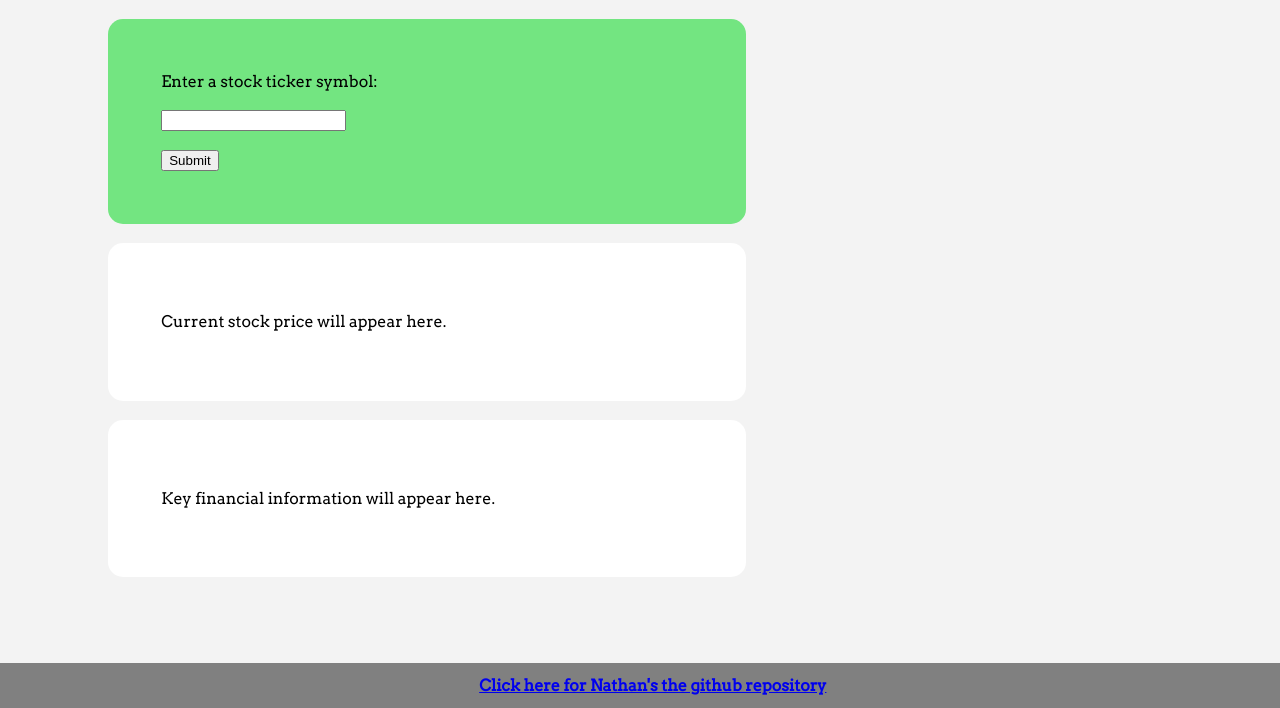
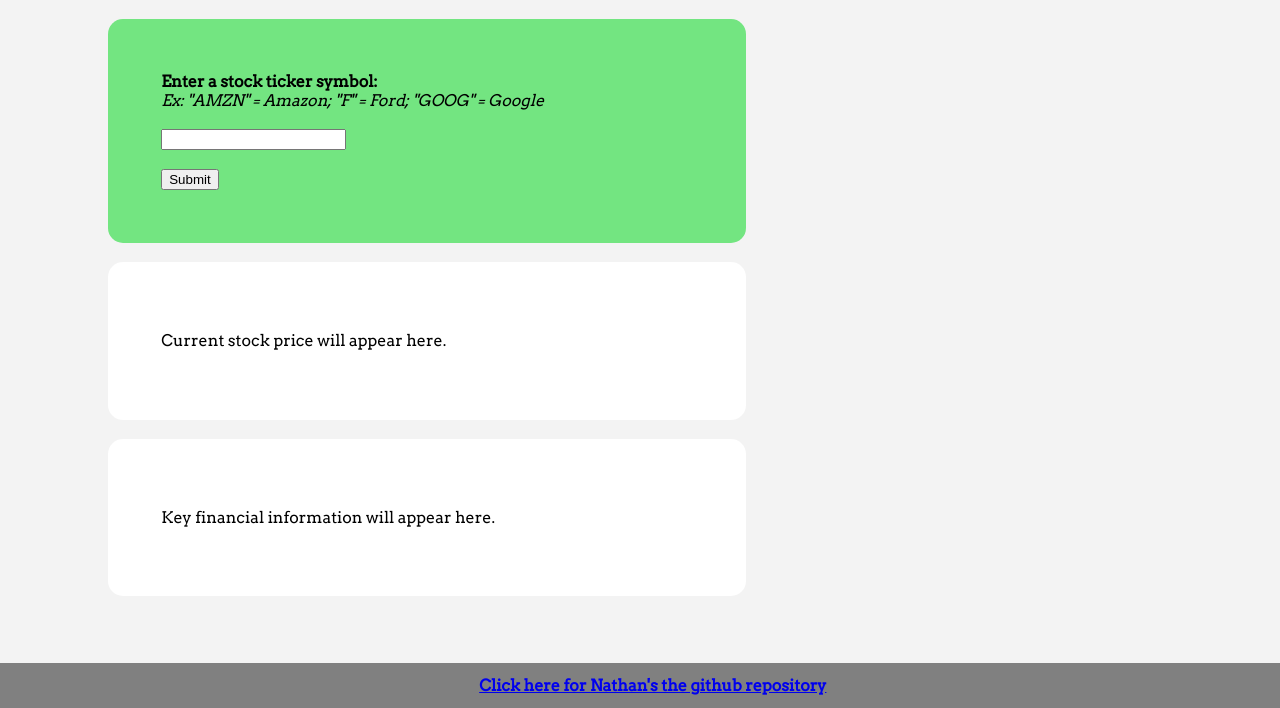
Before and after one commit to nathantannerallen/cp2, a plain HTML site: page index.html in a window 1280 px wide. Shown: the part 92-800 px from the top of the page. Drawn offline with nearby package versions, Linux system fonts and the light colour scheme.

Commit message:
made final changes

```diff
--- a/index.html
+++ b/index.html
@@ -13,7 +13,7 @@
   <h1>Stock Price App</h1>
   <div class="inputForm">
     <form>
-      <label>Enter a stock ticker symbol:</label><br><br>
+      <label><b>Enter a stock ticker symbol:</b><br><i>Ex: "AMZN" = Amazon; "F" = Ford; "GOOG" = Google</i></label><br><br>
       <input id="stockInput" type="text"></input><br/><br>
       <input id="stockSubmit" type="submit" value="Submit"></input>
     </form>
@@ -29,6 +29,8 @@
     <p>Key financial information will appear here.</p>
   </div>
 
+  <br><br><br>
+
   <div class="footer">
     <a class="footerText" href="https://github.com/nathantannerallen/cp2" target="_blank"> Click here for Nathan's the github repository </a>
   </div>
```
